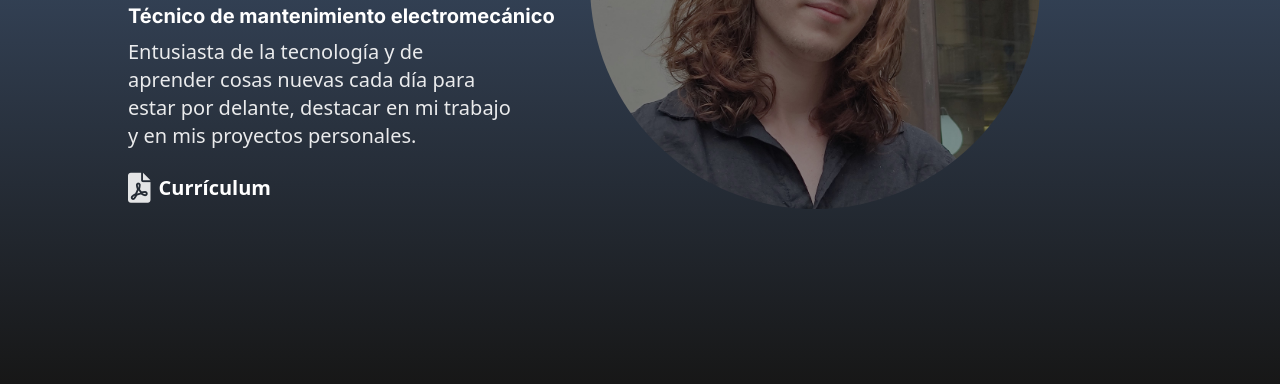
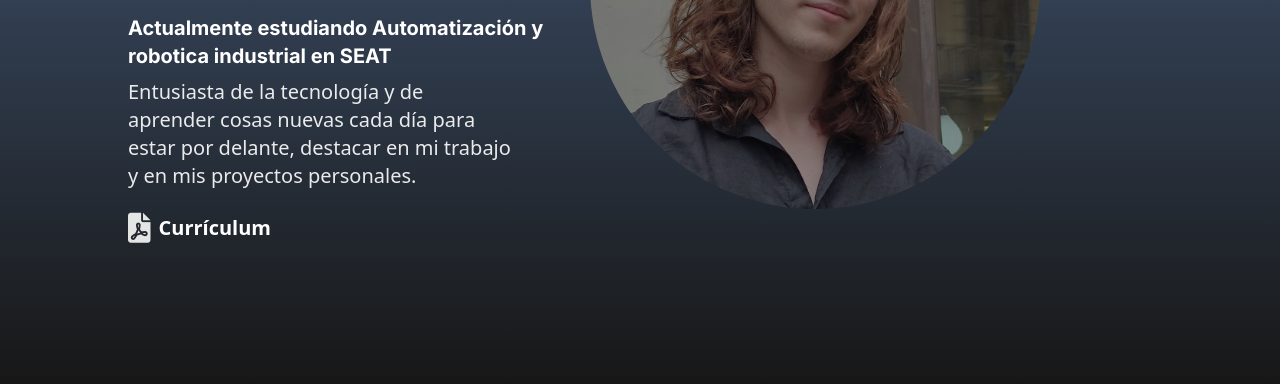
Before and after one commit to DiegoHijano/DiegoHijano, an Astro site: page / in a window 1280 px wide. Shown: the part 416-800 px from the top of the page. Built offline with nearby package versions, Linux system fonts and the light colour scheme; Astro itself is replaced by a stand-in of ours.

Commit message:
Update First-Page.astro

```diff
--- a/src/content.astro/First-Page.astro
+++ b/src/content.astro/First-Page.astro
@@ -7,6 +7,7 @@
         <div class="lg:flex-1 lg:ml-32 lg:mt-24 mt-10 ml-6 md:ml-2 text-white order-2 lg:order-1">
             <h1 class="text-4xl font-Inter font-bold md:text-6xl">Diego Hijano Valero</h1>
             <h2 class="text-xl mt-6 font-Inter font-bold">Técnico de mantenimiento electromecánico</h2>
+            <h2 class="text-xl mt-6 font-Inter font-bold">Actualmente estudiando Automatización y robotica industrial en SEAT</h2>
             <p class="lg:w-96 w-80 mt-2 opacity-90 font-light text-xl">Entusiasta de la tecnología y de aprender cosas nuevas cada día para estar por delante, destacar en mi trabajo y en mis proyectos personales.</p>
             <a href="/CV.pdf" download="Curriculum Diego Hijano" class="flex items-center mt-5 space-x-2">
                 <i class="fa-sharp fa-solid fa-file-pdf text-3xl opacity-90" style="color: #fafafa;"></i>
```
